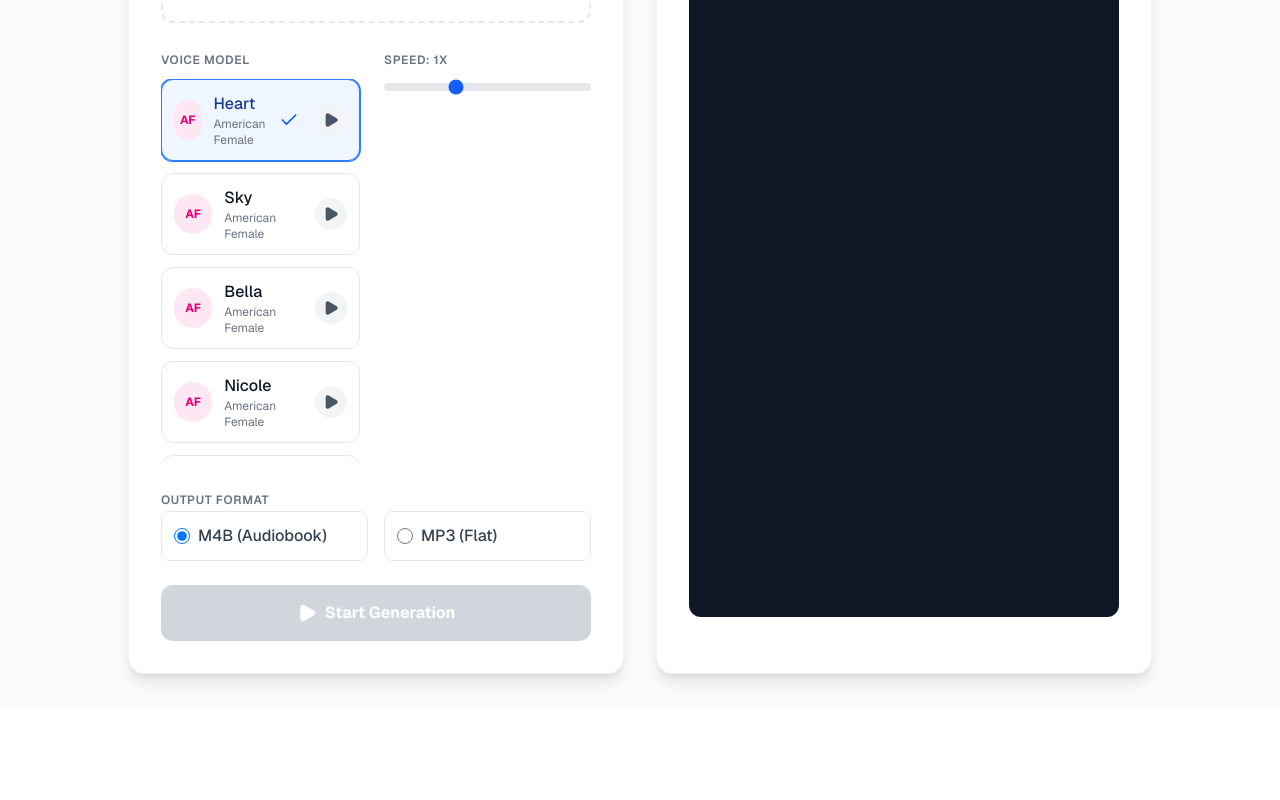
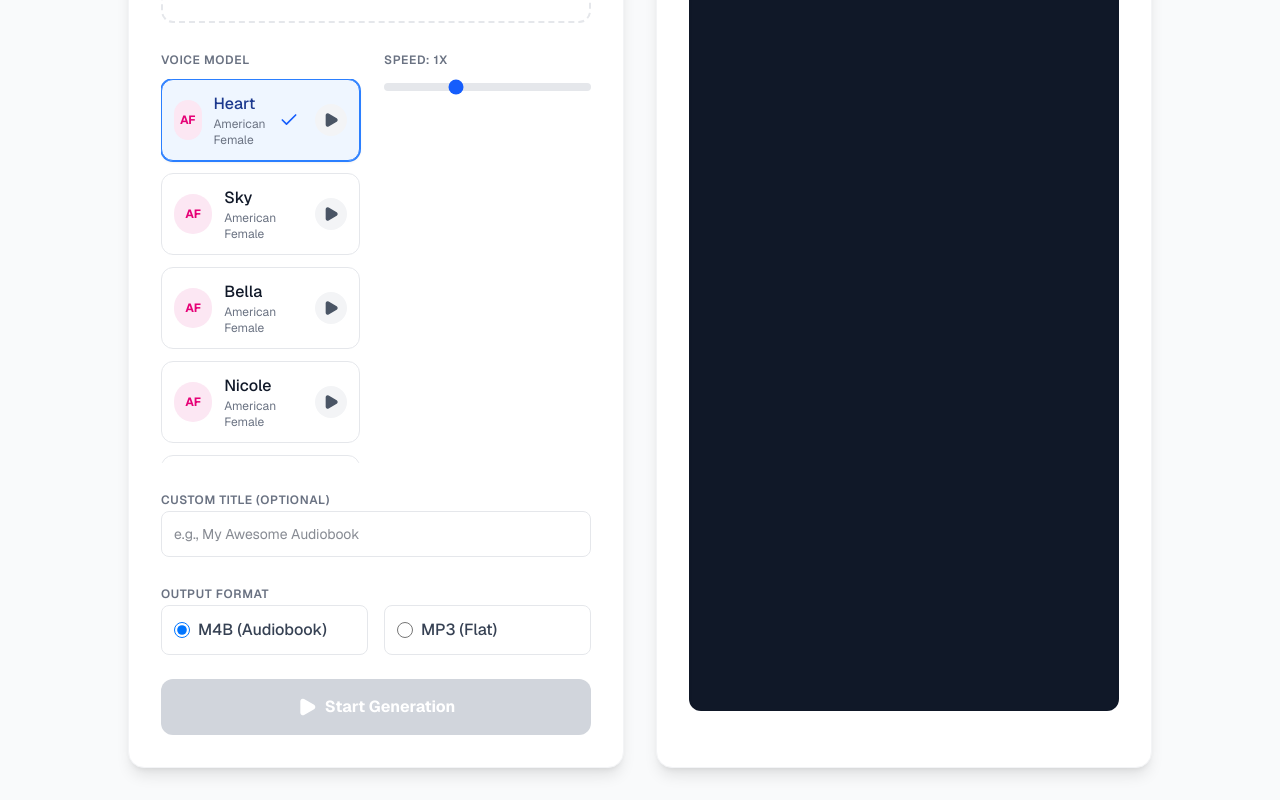
Before and after one commit to bkallaus/audiobook-generator, a Next.js app in the folder web-ui/: page / in a window 1280 px wide. Shown: the part 495-1295 px from the top of the page. Before the commit the page ends 1201 px from the top, so only its background shows below. Built offline with nearby package versions, Linux system fonts and the light colour scheme.

Commit message:
feat: Custom Output Title

```diff
--- a/web-ui/package.json
+++ b/web-ui/package.json
@@ -27,6 +27,7 @@
     "@types/react-dom": "^19",
     "eslint": "^9",
     "eslint-config-next": "16.0.8",
+    "playwright": "^1.62.1",
     "tailwindcss": "^4",
     "typescript": "^5"
   }
--- a/web-ui/src/app/api/generate/route.ts
+++ b/web-ui/src/app/api/generate/route.ts
@@ -208,6 +208,7 @@ export async function POST(req: NextRequest) {
     const voice = formData.get('voice') as string || 'af_heart';
     const speed = parseFloat(formData.get('speed') as string || '1.0');
     const outputFormat = (formData.get('format') as 'm4b' | 'mp3') || 'm4b';
+    const customTitle = formData.get('customTitle') as string | null;
 
     if (!file && !textInput) {
         return NextResponse.json({ error: 'No file or text provided' }, { status: 400 });
@@ -222,10 +223,12 @@ export async function POST(req: NextRequest) {
 
             try {
                 // 1. Parse Input
-                const { chapters, filename } = await parseInput(file, textInput);
+                const parsed = await parseInput(file, textInput);
+                const chapters = parsed.chapters;
+                const filename = customTitle || parsed.filename;
 
                 // 2. Setup Directories
-                const safeFilename = filename.replace(/[^a-z0-9]/gi, '_').toLowerCase();
+                const safeFilename = filename.replace(/[^a-z0-9 -]/gi, '_').toLowerCase();
                 const outputDir = path.join(process.cwd(), 'public', 'downloads');
                 const bookDir = path.join(outputDir, safeFilename);
                 ensureDir(bookDir);
--- a/web-ui/src/app/page.tsx
+++ b/web-ui/src/app/page.tsx
@@ -21,6 +21,7 @@ export default function Home() {
   const [inputMode, setInputMode] = useState<'file' | 'text'>('file');
   const [textInput, setTextInput] = useState('');
   const [format, setFormat] = useState<'m4b' | 'mp3'>('m4b');
+  const [customTitle, setCustomTitle] = useState('');
 
   const onDrop = useCallback((acceptedFiles: File[]) => {
     if (acceptedFiles.length > 0) {
@@ -64,6 +65,9 @@ export default function Home() {
     formData.append('voice', voice);
     formData.append('speed', speed.toString());
     formData.append('format', format);
+    if (customTitle.trim()) {
+      formData.append('customTitle', customTitle.trim());
+    }
 
     try {
       setStatus('Uploading and processing...');
@@ -256,6 +260,18 @@ export default function Home() {
                 </div>
               </div>
 
+              {/* Custom Title */}
+              <div className="space-y-2">
+                <label className="text-xs font-semibold text-gray-500 uppercase tracking-wider">Custom Title (Optional)</label>
+                <input
+                  type="text"
+                  value={customTitle}
+                  onChange={(e) => setCustomTitle(e.target.value)}
+                  placeholder="e.g., My Awesome Audiobook"
+                  className="w-full p-3 border border-gray-200 rounded-lg focus:ring-2 focus:ring-blue-500 focus:border-transparent outline-none text-sm transition-shadow"
+                />
+              </div>
+
               {/* Format Selection */}
               <div className="space-y-2">
                 <label className="text-xs font-semibold text-gray-500 uppercase tracking-wider">Output Format</label>
```
Also changed, not shown: 2 other files (tests, documents, lock files or other folders).
